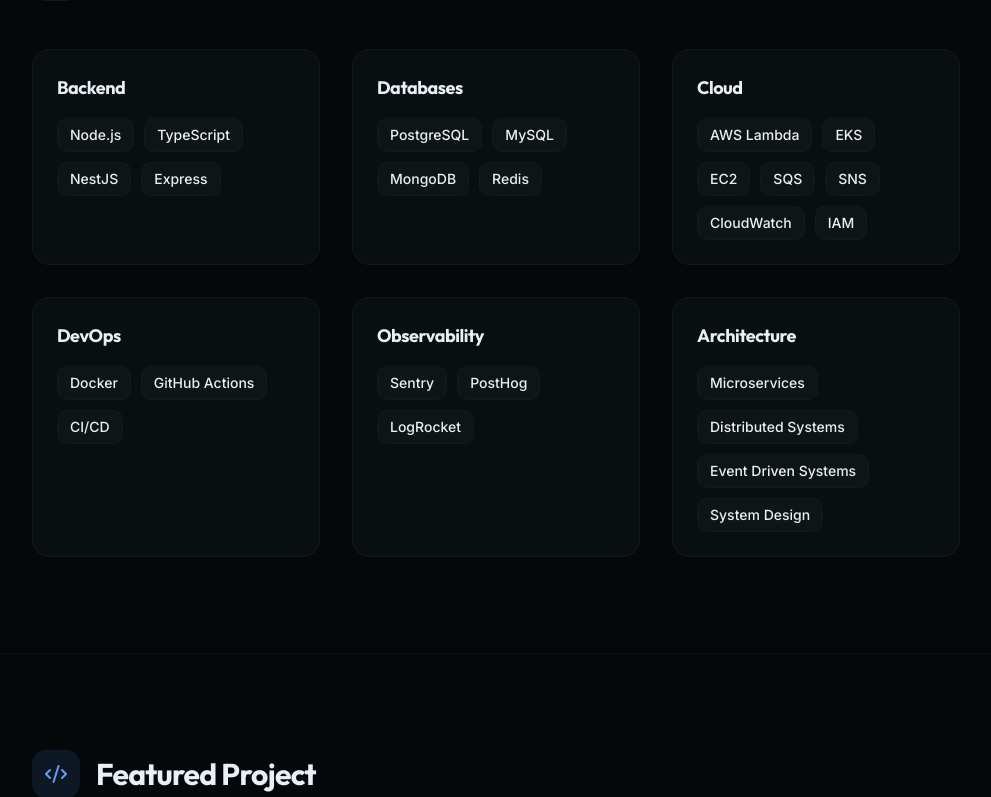
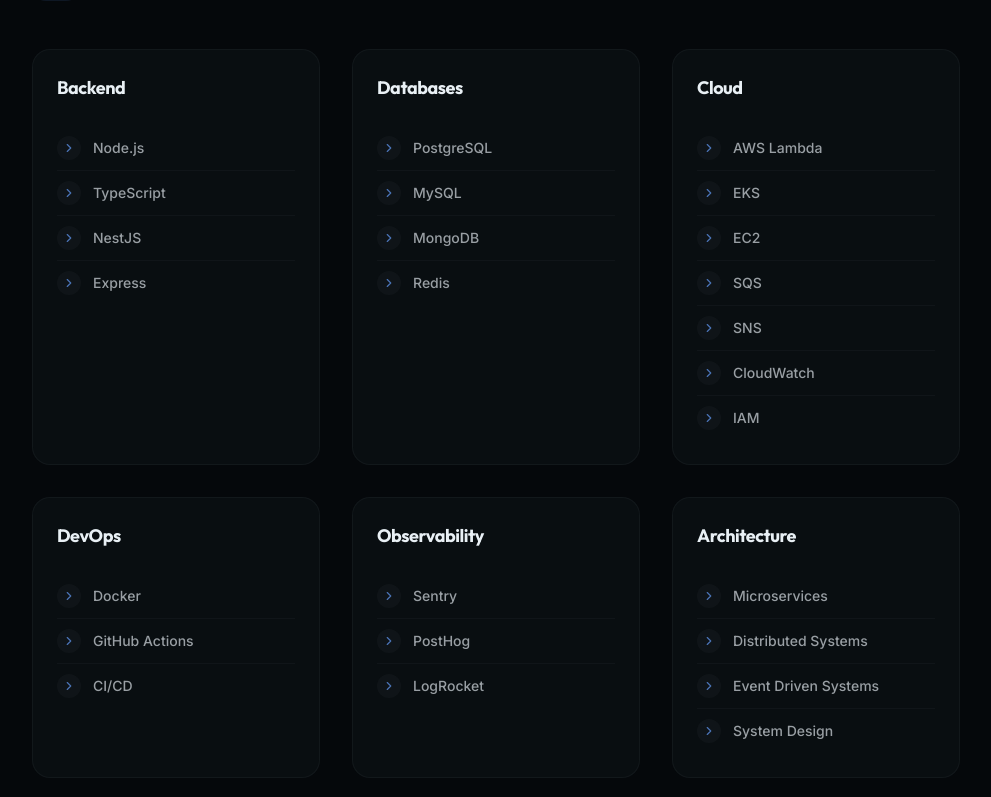
Before and after one commit to mdasifj625/portfolio, a Next.js app: page / in a window 1280 px wide. Shown: the part 1950-2747 px from the top of the page, without its empty margins (144-1135 px from the left). Built offline with nearby package versions, Linux system fonts and the light colour scheme.

Commit message:
style: replace skill pills with premium structured lists

```diff
--- a/src/components/skills.tsx
+++ b/src/components/skills.tsx
@@ -1,6 +1,6 @@
 "use client"
 
-import { Layers } from "lucide-react"
+import { Layers, ChevronRight } from "lucide-react"
 import { motion } from "framer-motion"
 import portfolioData from "@/data/portfolio.json"
 
@@ -48,19 +48,22 @@
               variants={itemVariants}
               className="group relative rounded-2xl border border-border/50 bg-card p-6 transition-all hover:shadow-sm hover:border-primary/20"
             >
-              <h3 className="mb-4 text-lg font-bold text-foreground">
+              <h3 className="mb-6 text-lg font-bold text-foreground flex items-center gap-2">
                 {group.category}
               </h3>
-              <div className="flex flex-wrap gap-2.5">
+              <ul className="flex flex-col">
                 {group.items.map((skill, i) => (
-                  <span
+                  <li
                     key={i}
-                    className="inline-flex items-center rounded-lg bg-secondary/80 px-3 py-1.5 text-sm font-medium text-secondary-foreground border border-border/40 transition-all duration-300 hover:bg-primary hover:text-primary-foreground hover:border-primary hover:shadow-[0_0_15px_-3px_rgba(var(--primary),0.4)] hover:-translate-y-0.5 cursor-default"
+                    className="group/item flex items-center gap-3 py-2.5 border-b border-border/40 last:border-0 text-sm font-medium text-muted-foreground transition-colors hover:text-foreground cursor-default"
                   >
-                    {skill}
-                  </span>
+                    <span className="flex h-6 w-6 shrink-0 items-center justify-center rounded-full bg-secondary/80 text-primary/70 transition-all duration-300 group-hover/item:bg-primary group-hover/item:text-primary-foreground group-hover/item:shadow-[0_0_10px_-2px_rgba(var(--primary),0.5)]">
+                      <ChevronRight className="h-3.5 w-3.5" />
+                    </span>
+                    <span className="transition-transform duration-300 group-hover/item:translate-x-1">{skill}</span>
+                  </li>
                 ))}
-              </div>
+              </ul>
             </motion.div>
           ))}
         </motion.div>
```
